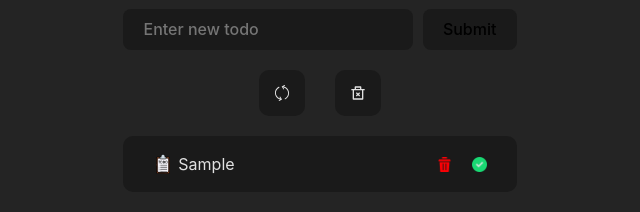
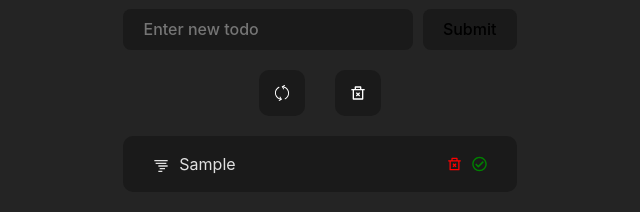
Before and after one commit to Astemir-Gurizhev/todo-app, a React (Vite) app: page / in a window 1280 px wide. Both pictures are taken after typing "Sample" into the empty fields and a click on the button "Submit". Shown: the part 362-574 px from the top of the page, without its empty margins (320-960 px from the left). Built offline with nearby package versions, Linux system fonts and the light colour scheme.

Commit message:
Changed the task from an array of strings to an array of objects. The transfer of id and verification for id has been changed throughout the project. Icons have been changed, button styles and locations have been changed.

```diff
--- a/package.json
+++ b/package.json
@@ -12,7 +12,8 @@
   "dependencies": {
     "react": "^18.3.1",
     "react-dom": "^18.3.1",
-    "react-icons": "^5.4.0"
+    "react-icons": "^5.4.0",
+    "uuid": "^11.0.5"
   },
   "devDependencies": {
     "@eslint/js": "^9.17.0",
--- a/src/components/TaskList/TaskList.tsx
+++ b/src/components/TaskList/TaskList.tsx
@@ -4,7 +4,9 @@ const TaskList = ({ tasks, deleteTask }) => {
 	return (
 		<div className={styles.list}>
 			{tasks.length ? (
-				tasks.map((task, i) => <Task deleteTask={deleteTask} key={i} index={i} text={task} />)
+				tasks.map(task => (
+					<Task deleteTask={deleteTask} key={task.id} task={task} />
+				))
 			) : (
 				<h2 style={{ textAlign: 'center' }}> Задач нет </h2>
 			)}
--- a/src/components/task-btns/TaskBtns.module.css
+++ b/src/components/task-btns/TaskBtns.module.css
@@ -12,6 +12,7 @@
 	border-radius: 10px;
 	cursor: pointer;
 	transition: 0.8s;
+	color: white;
 
 }
 .btn:hover {
--- a/src/components/task-btns/TaskBtns.tsx
+++ b/src/components/task-btns/TaskBtns.tsx
@@ -4,8 +4,8 @@ import styles from './TaskBtns.module.css'
 const TaskBtns = ({ deleteAllTasks }) => {
 	return (
 		<div className={styles.btns}>
-			<SlRefresh className={styles.btn} />
-			<RiDeleteBin2Line onClick={() => deleteAllTasks()} className={styles.btn} />
+			<SlRefresh onClick={() => deleteAllTasks()} className={styles.btn} />
+			<RiDeleteBin2Line className={styles.btn} />
 		</div>
 	)
 }
--- a/src/components/task/Task.module.css
+++ b/src/components/task/Task.module.css
@@ -10,24 +10,38 @@
 .left {
 	display: flex;
 	align-items: center;
+	gap: 10px;
+}
+.todo {
+	margin-top: 3px;
 
-	gap: 5px;
-}
-.left img {
-	width: 20px;
 }
 
 .right {
 	display: flex;
 	align-items: center;
-	gap: 20px;
+	gap: 10px;
 }
-.right img {
+
+
+.delete {
+	color: red;
 	width: 15px;
 	cursor: pointer;
 	transition: 0.8s;
 }
 
-.right img:hover {
+.delete:hover {
 	transform: scale(1.5);
 }
+
+.check {
+	color: green;
+	width: 15px;
+	cursor: pointer;
+	transition: 0.8s;
+}
+
+.check:hover {
+	transform: scale(1.5);
+}
--- a/src/components/task/Task.tsx
+++ b/src/components/task/Task.tsx
@@ -1,17 +1,19 @@
+import { FaRegCheckCircle } from 'react-icons/fa'
+import { RiDeleteBin2Line, RiTornadoLine } from 'react-icons/ri'
 import { ITask } from '../../types/task.types'
 import styles from './Task.module.css'
 
-const Task = ({text, index, deleteTask }:ITask) => {
+const Task = ({task, deleteTask }:ITask) => {
 	return (
-		<div onDoubleClick={() => deleteTask(index)} className={styles.task}>
+		<div onDoubleClick={() => deleteTask(task.id)} className={styles.task}>
 			<div className={styles.left}>
-				<img src='logo.png' alt='' />
-				<p>{text}</p>
+				<RiTornadoLine className={styles.todo} />
+				<p>{task.text}</p>
 			</div>
 
 			<div className={styles.right}>
-				<img onClick={() => deleteTask(index)} src='delete.png' alt='' />
-				<img src='complete.webp' alt='' />
+				<RiDeleteBin2Line className={styles.delete} onClick={() => deleteTask(task.id)}/>
+				<FaRegCheckCircle className={styles.check}/>
 			</div>
 		</div>
 	)
--- a/src/components/todo/Todo.tsx
+++ b/src/components/todo/Todo.tsx
@@ -1,4 +1,5 @@
 import { useState } from 'react'
+import { v4 as uuidv4 } from 'uuid';
 import TaskForm from '../TaskForm/TaskForm'
 import TaskList from '../TaskList/TaskList'
 import TaskBtns from '../task-btns/TaskBtns'
@@ -6,12 +7,17 @@ import TaskBtns from '../task-btns/TaskBtns'
 const Todo = () => {
 	const [tasks, setTasks] = useState([])
 
-	const addTaskHandler = newTask => {
+	const addTaskHandler = text => {
+		const newTask = {
+			id: uuidv4(),
+			text,
+			isCompleted: false
+		}
 		setTasks([...tasks, newTask])
 	}
 
-	const deleteTaskHandler = index => {
-		setTasks(tasks.filter((_, i)=> i !== index))
+	const deleteTaskHandler = (id)=> {
+		setTasks(tasks.filter((task)=> task.id !== id))
 	}
 
 	const deleteAllTasksHandler = () => {
--- a/src/types/task.types.ts
+++ b/src/types/task.types.ts
@@ -1,7 +1,5 @@
-import { MouseEventHandler } from 'react'
-
 export interface ITask {
+	id: number
 	text: string
-	index: number
-	onClick: MouseEventHandler<HTMLImageElement>
+	isCompleted: boolean
 }
```
Also changed, not shown: public/delete.png (deleted), 1 other file (tests, documents, lock files or other folders).
